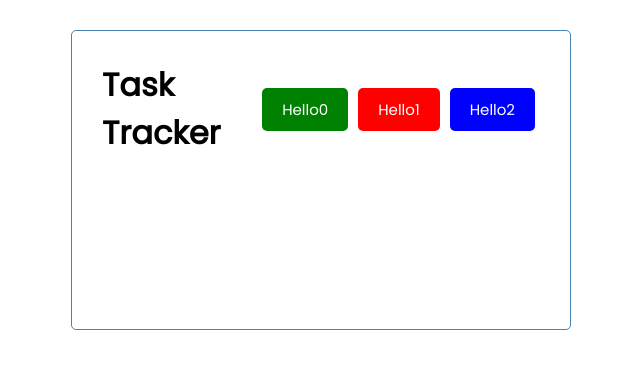
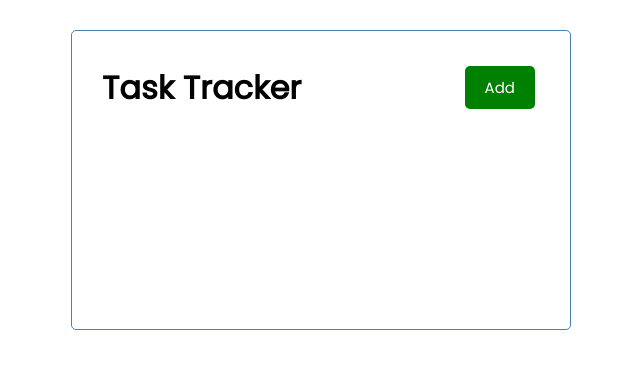
Before and after one commit to codelahiru/task_tracker_v0.01, a React (Create React App) app: page / in a window 1280 px wide. Shown: the top 368 px of the page, without its empty margins (319-959 px from the left). Built offline with nearby package versions, Linux system fonts and the light colour scheme.

Commit message:
button events

```diff
--- a/src/components/Button.js
+++ b/src/components/Button.js
@@ -1,8 +1,28 @@
+import PropTypes from 'prop-types'
 
 const Button = ({color, text}) => {
+
+  // const onClick = function(){
+  //    console.log('click1');
+  // }
+
+    const onClick = () => console.log('click2');
+
+
   return (
-  <button style={{backgroundColor: color}} className='btn'>{text}</button>
+  <button onClick={onClick} style={{backgroundColor: color}} className='btn'>
+    {text}
+    </button>
   )
 }
 
+Button.defaultProps = {
+  color: 'steelblue'
+}
+
+Button.propTypes = {
+  text: PropTypes.string,
+  color: PropTypes.string,
+}
+
 export default Button
--- a/src/components/Header.js
+++ b/src/components/Header.js
@@ -5,9 +5,7 @@
   return (
     <header className='header'>
         <h1>{title}</h1>
-        <Button color='green' text='Hello0'/>
-        <Button color='red' text='Hello1'/>
-        <Button color='blue' text='Hello2'/>
+        <Button color='green' text='Add'/>
 
     </header>
   )
```
